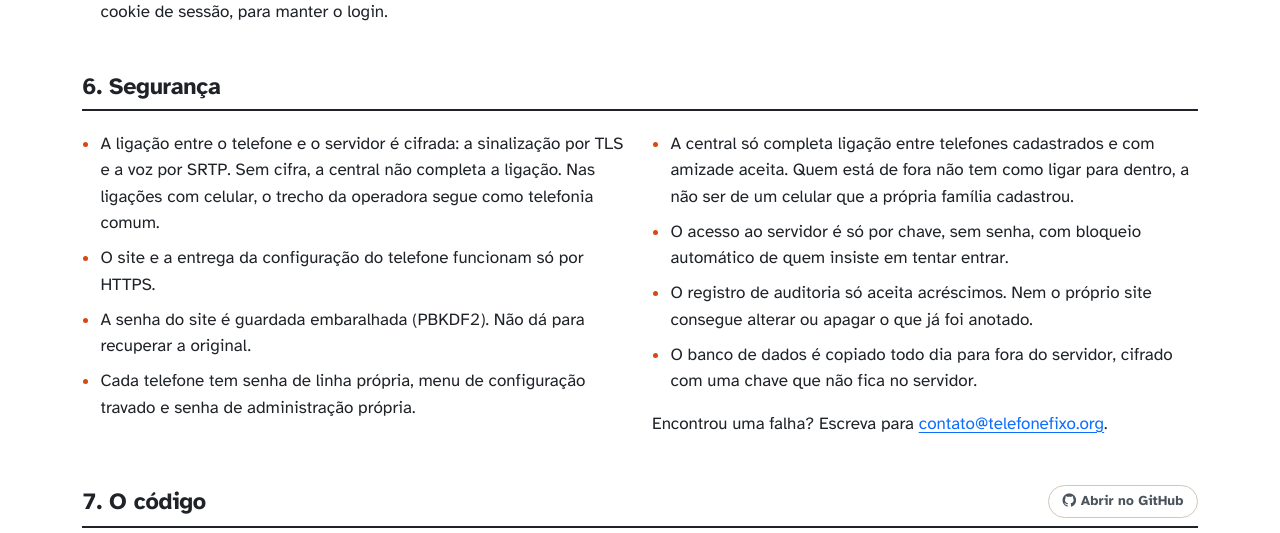
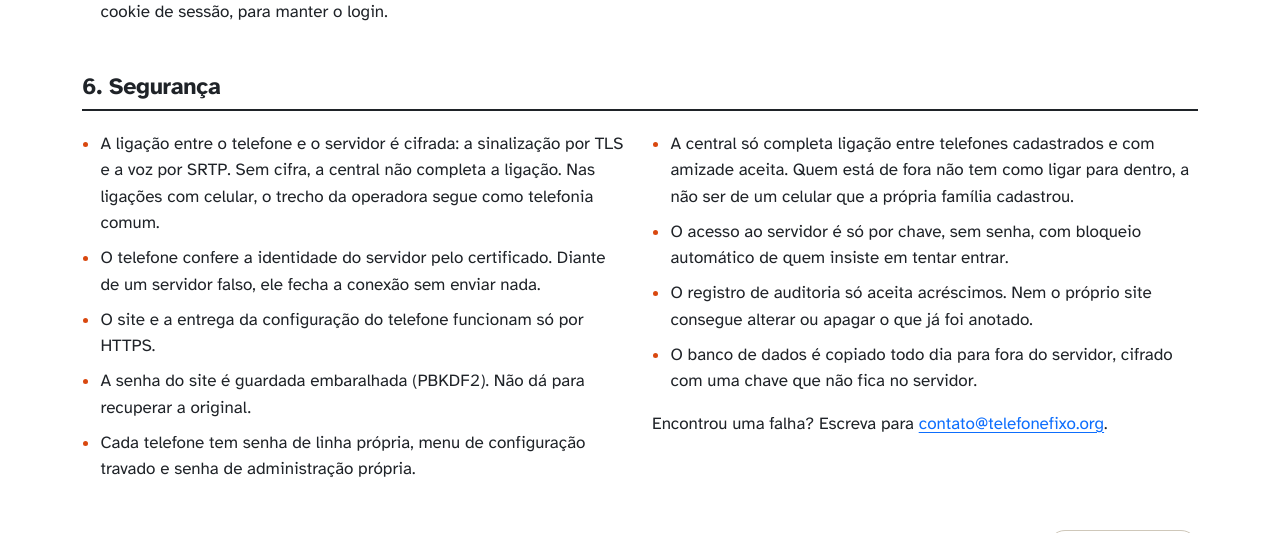
Before and after one commit to danielbmariani/telefonefixo, a Flask app: page /por-dentro in a window 1280 px wide. Shown: the part 4603-5136 px from the top of the page. Run offline with Flask 3, Linux system fonts and the light colour scheme.

Commit message:
Página técnica: o telefone confere a identidade do servidor
Co-Authored-By: Claude Fable 5.1 <noreply@anthropic.com>

```diff
--- a/portal/rede/templates/por_dentro.html
+++ b/portal/rede/templates/por_dentro.html
@@ -275,6 +275,7 @@
     <div class="col-lg-6">
       <ul class="pontos mb-0">
         <li>A ligação entre o telefone e o servidor é cifrada: a sinalização por TLS e a voz por SRTP. Sem cifra, a central não completa a ligação. Nas ligações com celular, o trecho da operadora segue como telefonia comum.</li>
+        <li>O telefone confere a identidade do servidor pelo certificado. Diante de um servidor falso, ele fecha a conexão sem enviar nada.</li>
         <li>O site e a entrega da configuração do telefone funcionam só por HTTPS.</li>
         <li>A senha do site é guardada embaralhada (PBKDF2). Não dá para recuperar a original.</li>
         <li>Cada telefone tem senha de linha própria, menu de configuração travado e senha de administração própria.</li>
```
Also changed, not shown: portal/tests/test_por_dentro.py (+1 -0 lines).
